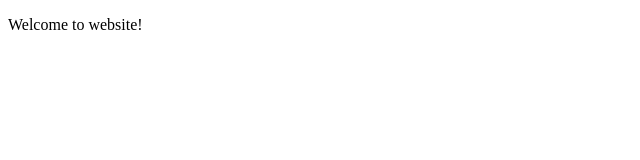
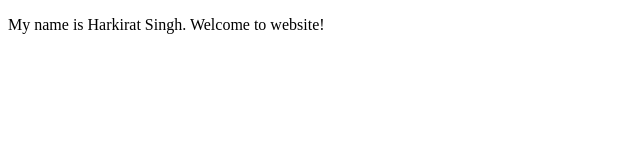
Before and after one commit to GoHarry/UdacityCapstone, a plain HTML site: page index.html in a window 1280 px wide. Shown: the whole page, without its empty margins (0-640 px from the left). Drawn offline with Linux system fonts and the light colour scheme.

Commit message:
12th Commit

```diff
--- a/index.html
+++ b/index.html
@@ -1,10 +1,9 @@
-
 <!DOCTYPE html>
 <html>
 <head>
 	<title>Udacity Cloud DevOps Engineer Nanodegree Program</title>
 </head>
 <body>
-	<p>Welcome to website!</p>
+	<p>My name is Harkirat Singh. Welcome to website!</p>
 </body>
 </html>
```
